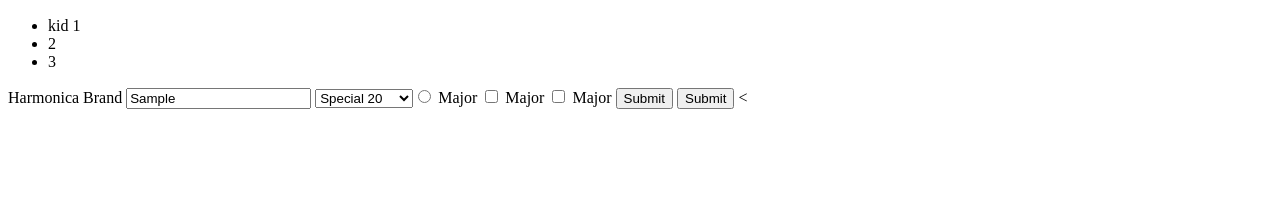
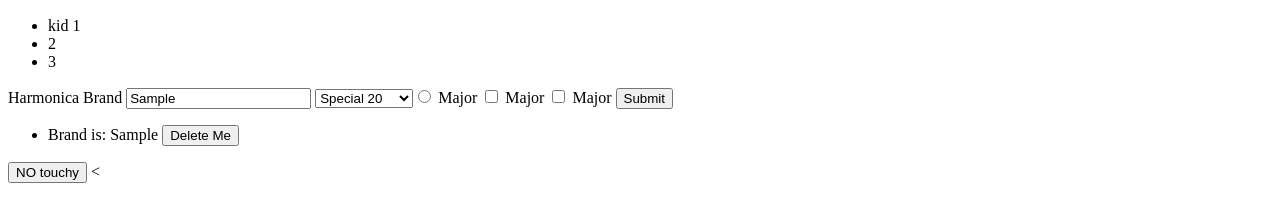
Before and after one commit to michaelshaleen/cullen-jquery-intro, a plain HTML site: page index.html in a window 1280 px wide. Both pictures are taken after typing "Sample" into the empty fields and a click on the input "Submit". Shown: the part 110-332 px from the top of the page. Drawn offline with Linux system fonts and the light colour scheme.

Commit message:
appending to DOM

```diff
--- a/index.html
+++ b/index.html
@@ -35,9 +35,10 @@
       <input type="checkbox" id="Male" name="mode" value="male" />
       <label for="male">Major</label>
 
-      <input type="submit" value="Submit" />
+      <input id="button" type="submit" value="Submit" />
+      <ul id="harmonicas"></ul>
       <!-- these two create the same-->
-      <button>Submit</button>
+      <button>NO touchy</button>
 
       <<br />
     </select>
--- a/myAwesomeScript.js
+++ b/myAwesomeScript.js
@@ -12,8 +12,30 @@ function onReady() {
   $('h2').addClass('froggy');
 
   const h1Text = $('h1').text();
-  console.log('h1Text is', h1Text);
+  console.log('h1Text is', h1Text); // get stuff from the DOM
 
   const louderText = h1Text.toUpperCase() + '!!!!';
   $('h1').text(louderText);
+
+  $('#button').on('click', whenIAddAHarmonica); // not calling function, referring
+  //calling would be whenIAddAHarmonica();
+  $('.deleteBut').on('click', deleteMe);
+  $(document).on('click', '.deleteBut', deleteMe);
 }
+function deleteMe() {
+  console.log('delete');
+}
+
+function whenIAddAHarmonica() {
+  //TODO
+  console.log('button');
+  //grab data to pass through
+  let brand = $('#brand').val(); // put the input value as the var, grab via JQ on id
+  console.log('brand is ', brand); // console log the val
+  $('#harmonicas').append(`
+  <li>
+    Brand is: ${brand}
+    <button class= "deleteBut">Delete Me</button>
+  </li>`); // grab id of harmonicas, append so onto DOM, this we want to create a list item then append onto that
+  //append brand is and grab brand with jq
+}
```
